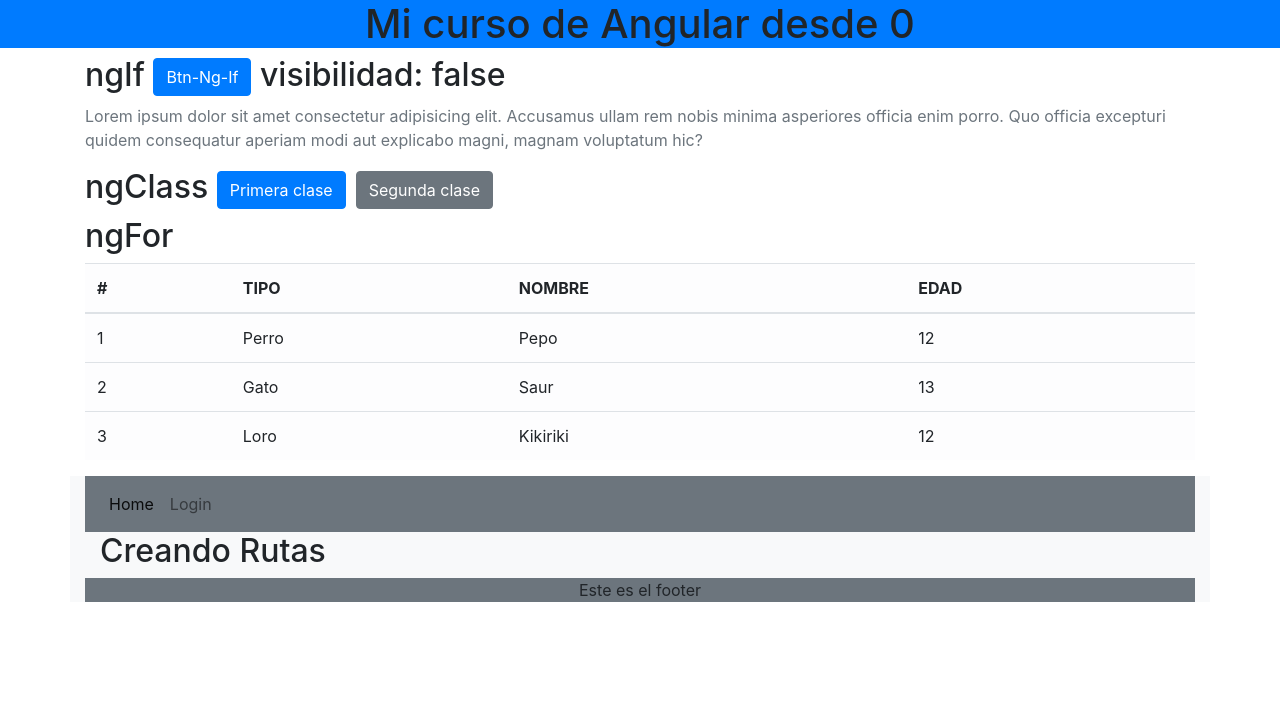
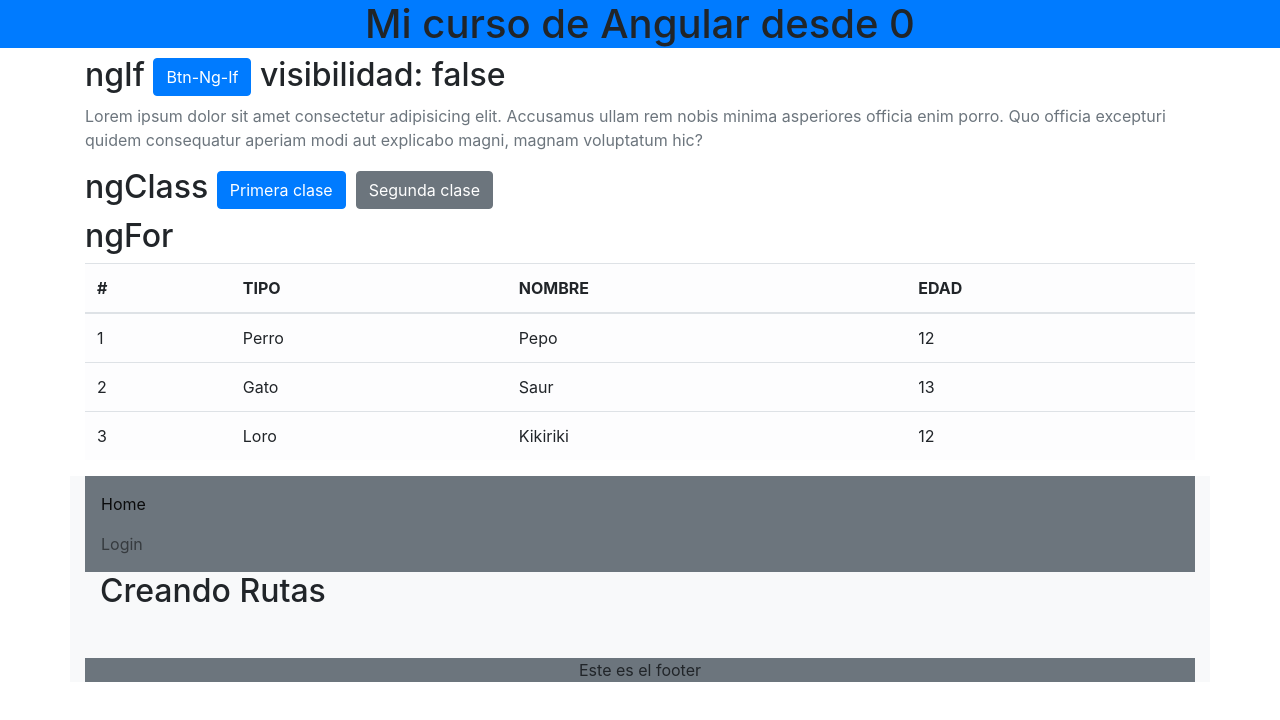
Before and after one commit to horaas/cursoAgular, an Angular app: page / in a window 1280 px wide. Shown: the top 720 px of the page. Built offline with nearby package versions, Linux system fonts and the light colour scheme.

Commit message:
arreglaNavBar

```diff
--- a/src/app/routes/footer/footer.component.html
+++ b/src/app/routes/footer/footer.component.html
@@ -1 +1 @@
-<div class="bg-secondary text-center">Este es el footer</div>
+<div class="bg-secondary text-center mt-5">Este es el footer</div>
--- a/src/app/routes/nav/nav.component.html
+++ b/src/app/routes/nav/nav.component.html
@@ -1,6 +1,6 @@
-<nav class="navbar navbar-expand-lg navbar-light bg-secondary">
+<nav class="navbar navbar-light bg-secondary">
 
-    <div class="collapse navbar-collapse" id="navbarSupportedContent">
+    <div class="navbar-collapse">
       <ul class="navbar-nav mr-auto">
         <li class="nav-item active">
           <a class="nav-link" href="#" [routerLink]="[ '' ]" >Home <span class="sr-only">(current)</span></a>
```
